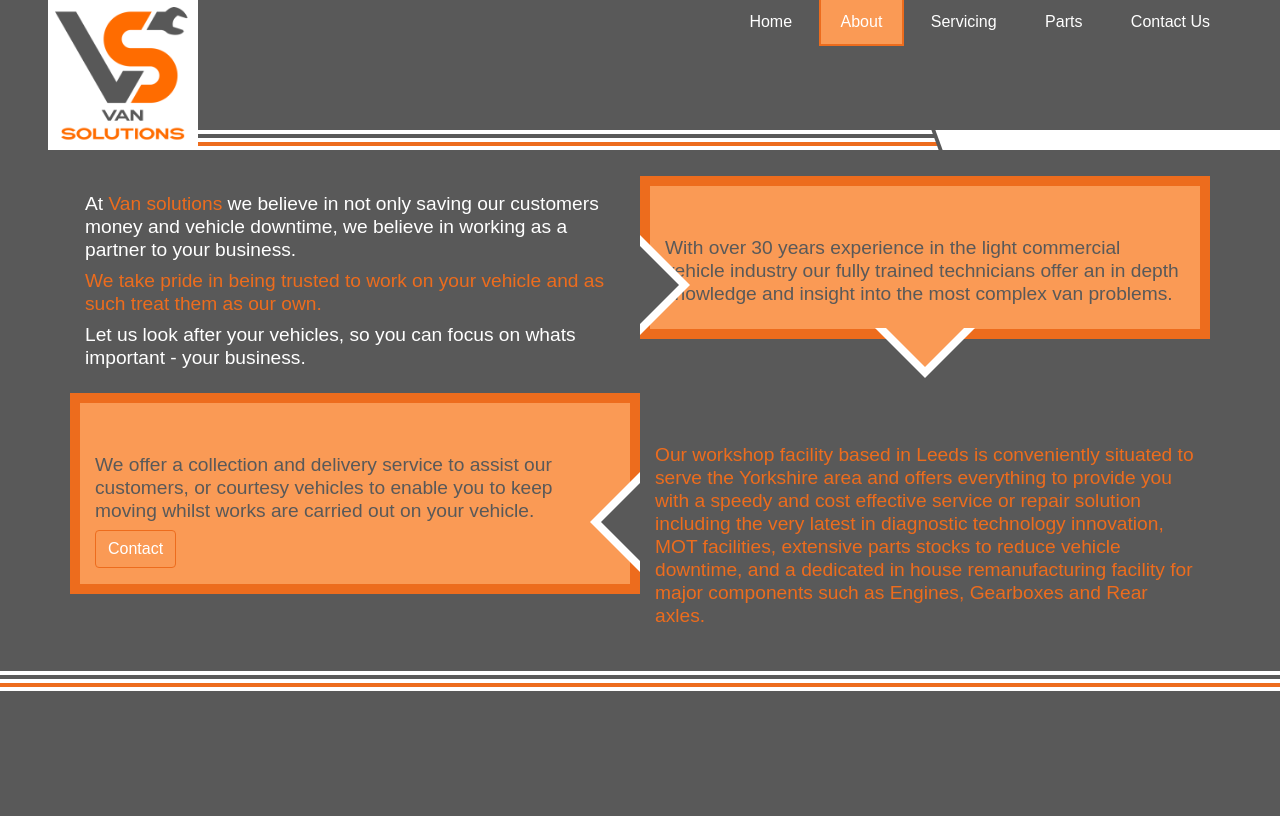
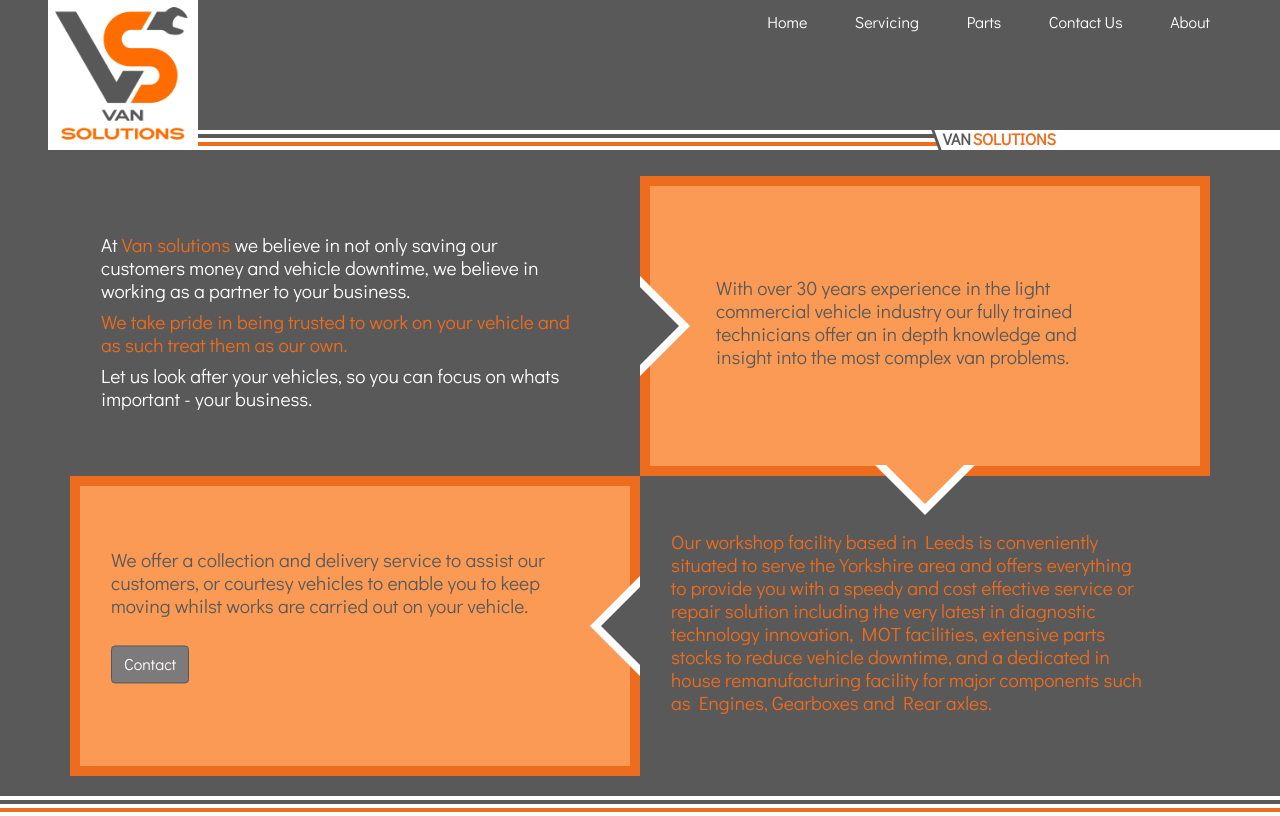
Before and after one commit to ed85w/van-solutions, a plain HTML site: page about.html in a window 1280 px wide. Drawn offline with nearby package versions, Linux system fonts and the light colour scheme.

Commit message:
van solutions text added, about layout nearly complete

```diff
--- a/about.html
+++ b/about.html
@@ -24,6 +24,7 @@
     <meta name="description" content="">
 
     <!-- fonts & icons -->
+    <link href="https://fonts.googleapis.com/css?family=Didact+Gothic" rel="stylesheet">
     <link rel="stylesheet" href="https://cdnjs.cloudflare.com/ajax/libs/font-awesome/4.7.0/css/font-awesome.min.css">
 
     <!-- Bootstrap CSS -->
@@ -58,10 +59,10 @@
     <nav class="sidebar text-center">
       <ul class="sidebar-nav">
         <li ><a href="index.html" >Home</a></li>
-        <li class="active"><a href="about.html">About</a></li>
         <li><a href="#">Servicing</a></li>
         <li><a href="#">Parts</a></li>
         <li><a href="#">Contact Us</a></li>
+        <li class="active"><a href="about.html">About</a></li>
       </ul>
     </nav>
     <button class="sidebarBtn">
@@ -77,31 +78,48 @@
     <!-- stripes -->
     <div class="stripes-container">
       <div class="stripes-stripes">
-
       </div>
       <div class="stripes-text">
-        <!-- <span>Van Solutions</span> -->
+        <span class="van-text">VAN </span>
+        <span class="solutions-text">SOLUTIONS</span>
       </div>
-      <div class="stripes-fill"></div>
+      <div class="stripes-fill">
+      </div>
     </div>
 
     <!-- page content -->
     <div class="container about-container">
       <div class="row about-row">
         <div class="col-sm-12 col-md-6 about-col">
+          <div class="row about-text">
+            <div class="col-12 pl-sm-0 pr-sm-0 pl-md-3 pr-md-3">
               <h5>At <span class="orange-text">Van solutions</span> we believe in not only saving our customers money and vehicle downtime, we believe in working as a partner to your business.</h5>
               <h5 class="orange-text">We take pride in being trusted to work on your vehicle and as such treat them as our own.</h5>
               <h5>Let us look after your vehicles, so you can focus on whats important - your business.</h5>
             </div>
+          </div>
+        </div>
         <div class="col-sm-12 col-md-6 about-col">
+          <div class="row about-text">
+            <div class="col-12 pl-sm-0 pr-sm-0 pl-md-3 pr-md-3">
               <h5 class="grey-text">With over 30 years experience in the light commercial vehicle industry our fully trained technicians offer an in depth knowledge and insight into the most complex van problems.</h5>
             </div>
+          </div>
+        </div>
         <div class="col-sm-12 col-md-6 order-md-4 about-col">
+          <div class="row about-text">
+            <div class="col-12 pl-sm-0 pr-sm-0 pl-md-3 pr-md-3">
               <h5 class="orange-text">Our workshop facility based in Leeds is conveniently situated to serve the Yorkshire area and offers everything to provide you with a speedy and cost effective service or repair solution including the very latest in diagnostic technology innovation, MOT facilities, extensive parts stocks to reduce vehicle downtime, and a dedicated in house remanufacturing facility for major components such as Engines, Gearboxes and Rear axles.</h5>
             </div>
+          </div>
+        </div>
         <div class="col-sm-12 col-md-6 about-col">
+          <div class="row about-text">
+            <div class="col-12 pl-sm-0 pr-sm-0 pl-md-3 pr-md-3">
               <h5 class="grey-text">We offer a collection and delivery service to assist our customers, or courtesy vehicles to enable you to keep moving whilst works are carried out on your vehicle.</h5>
-          <button type="button" class="btn">Contact</button>
+              <a class="btn btn-grey" href="./contact.html" role="button">Contact</a>
+            </div>
+          </div>
         </div>
       </div>
     </div>
--- a/css/style.css
+++ b/css/style.css
@@ -32,11 +32,25 @@ p{
     font-size: 0.8rem;
 }
 
-button.btn {
+.btn {
     background-color: #fa9a55;
     color: white;
     border: 1px solid #ed6c1d;
     margin-bottom: 20px;
+}
+.btn:hover{
+    color: #595959;
+}
+
+.btn-grey{
+    background-color:#7c7a7a;
+    color: white;
+    border: 1px solid #595959;
+    margin-top: 20px;
+    margin-bottom: 20px;
+}
+.btn-grey:hover{
+    color: #ed6c1d;
 }
 
 img {
@@ -70,7 +84,12 @@ ul {
     padding: 0;
 }
 
-ul.sidebar-nav li {
+
+ul.sidebar-nav {
+    padding-top: 20px;
+}
+
+ul.sidebar-nav li a{
     padding: 10px 20px;
     border-width: 0 2px 2px 2px;
     border-style: solid;
@@ -78,14 +97,9 @@ ul.sidebar-nav li {
     display: block;
     text-decoration: none;
 }
-
-ul.sidebar-nav {
-    padding-top: 20px;
-}
-
-ul.sidebar-nav li:active,
-ul.sidebar-nav li:hover,
-ul.sidebar-nav li.active {
+ul.sidebar-nav li a:active,
+ul.sidebar-nav li a:hover,
+ul.sidebar-nav li a.active {
     border-color: transparent;
     background-color: transparent;
 }
@@ -345,6 +359,15 @@ ul.sidebar-nav li a:hover {
     background: linear-gradient(white 0%, white 20%, #595959 20%, #595959 40%, white 40%, white 60%, #ed6c1d 60%, #ed6c1d 80%, white 80%, white 100%)
 }
 
+.about-text {
+    position: initial;
+    width: 100%;
+    top: initial;
+    transform: translateY(0);
+    padding: 0;
+    margin: 0;
+}
+
 
 /* Small devices (landscape phones, 576px and up) */
 /* @media (min-width: 576px) { ... } */
@@ -380,16 +403,19 @@ ul.sidebar-nav li a:hover {
         padding: 0;
     }
 
-    ul.sidebar-nav li {
-        padding: 10px 20px;
-        margin-bottom: 10px;
+    ul.sidebar-nav li{
         list-style: none;
         display: inline-block;
     }
 
-    ul.sidebar-nav li:active,
-    ul.sidebar-nav li:hover,
-    ul.sidebar-nav li.active {
+    ul.sidebar-nav li a {
+        padding: 10px 20px;
+        margin-bottom: 10px;
+    }
+
+    ul.sidebar-nav li a:active,
+    ul.sidebar-nav li a:hover,
+    ul.sidebar-nav li a.active {
         border-color: #ed6c1d;
         background-color:#fa9a55
     }
@@ -453,9 +479,23 @@ ul.sidebar-nav li a:hover {
         background-color: white;
     }
 
-    .stripes-text span {
+    .stripes-text span.van-text {
+        position: absolute;
+        left: 5px;
+        top: -3px;
         display: inline-block;
         transform: skew(-20deg);
+        color: #595959;
+        font-weight: bold;
+    }
+    .stripes-text span.solutions-text {
+        position: absolute;
+        left: 35px;
+        top: -3px;
+        display: inline-block;
+        transform: skew(-20deg);
+        color: #ed6c1d;
+        font-weight: bold;
     }
 
     .home-main-div {
@@ -486,6 +526,18 @@ ul.sidebar-nav li a:hover {
     .about-container {
         margin-top:120px;
     }
+
+    .about-col {
+        height: 300px;
+    }
+    .about-col:nth-of-type(2){
+        padding-left: 50px;
+    }
+    .about-col>:last-of-type{
+        padding-right: 50px;
+    }
+
+    /* about-div triangles */
     .about-row> :first-child::before {
         border-top: 50px solid transparent;
         border-left: 50px solid white;
@@ -518,6 +570,12 @@ ul.sidebar-nav li a:hover {
         left: -79px;
         transform: translateY(-50%);
     }
+    .about-text {
+        position: absolute;
+        width: auto;
+        top: 50%;
+        transform: translateY(-50%);
+    }
 
 
 
```
Also changed, not shown: Index.html (+7 -6 lines). Lines whose indentation alone changed are shown as unchanged.
